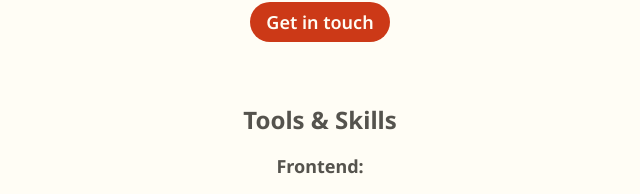
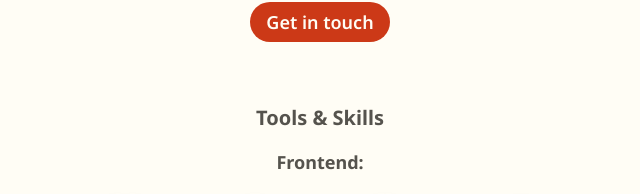
Before and after one commit to fantasyfuerte/portfolio, a Next.js app: page /about in a window 1280 px wide. Shown: the part 504-698 px from the top of the page, without its empty margins (320-960 px from the left). Built offline with nearby package versions, Linux system fonts and the light colour scheme; a web font is replaced by a local one.

Commit message:
Refactoring

```diff
--- a/src/app/(routes)/about/page.tsx
+++ b/src/app/(routes)/about/page.tsx
@@ -46,11 +46,8 @@ function AboutPage() {
             </Link>
           </div>
         </section>
-
         <section className="mt-14 text-primary/80">
-          <h3 className="text-2xl text-center py-3 font-bold">
-            Tools & Skills
-          </h3>
+          <h3 className="text-xl text-center py-3 font-bold">Tools & Skills</h3>
           <article>
             <h3 className="text-lg text-center py-1 font-bold">Frontend:</h3>
             <div className="grid grid-cols-4 gap-2 py-2 px-6 md:px-64 xl:px-96">
```
